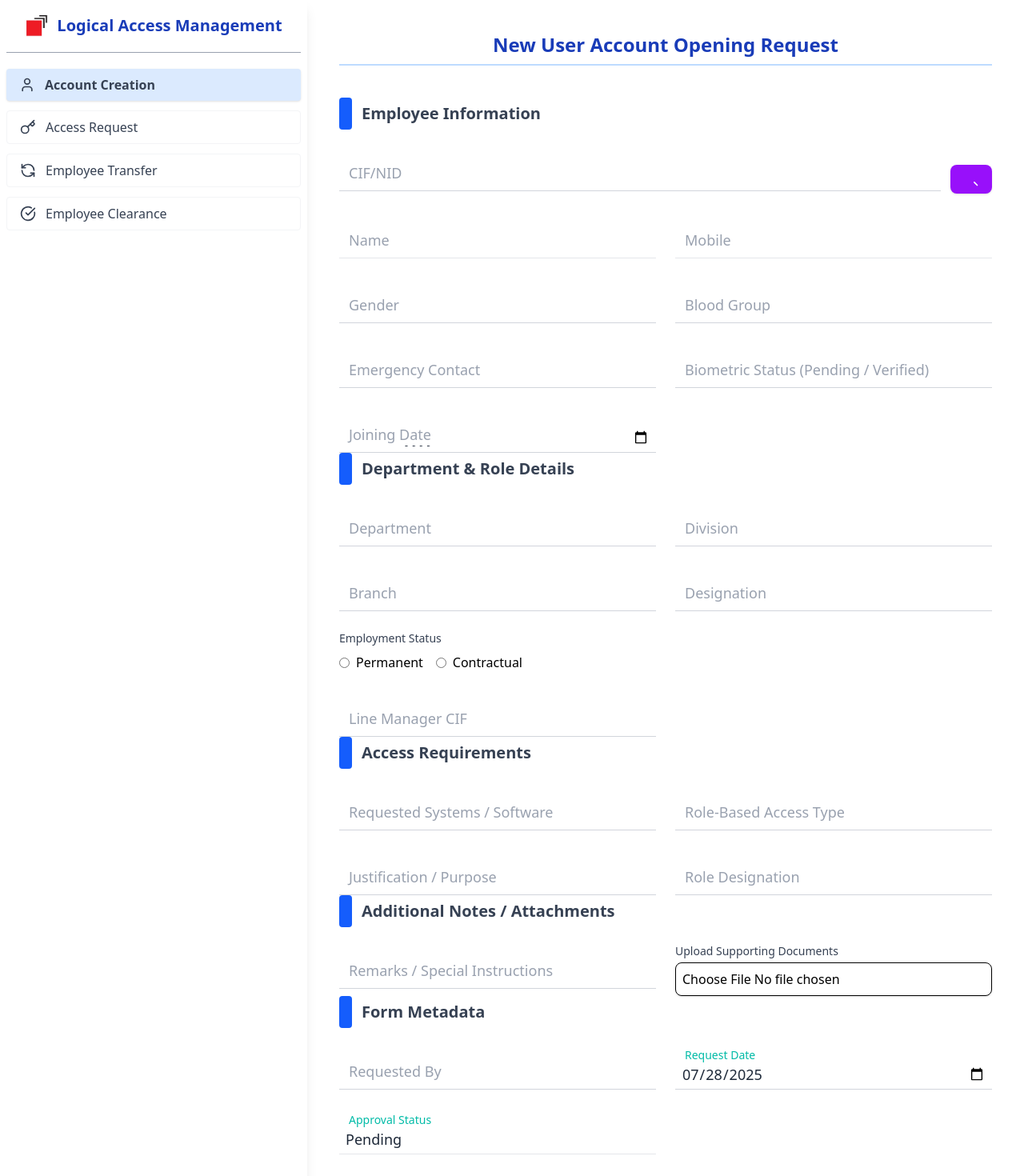
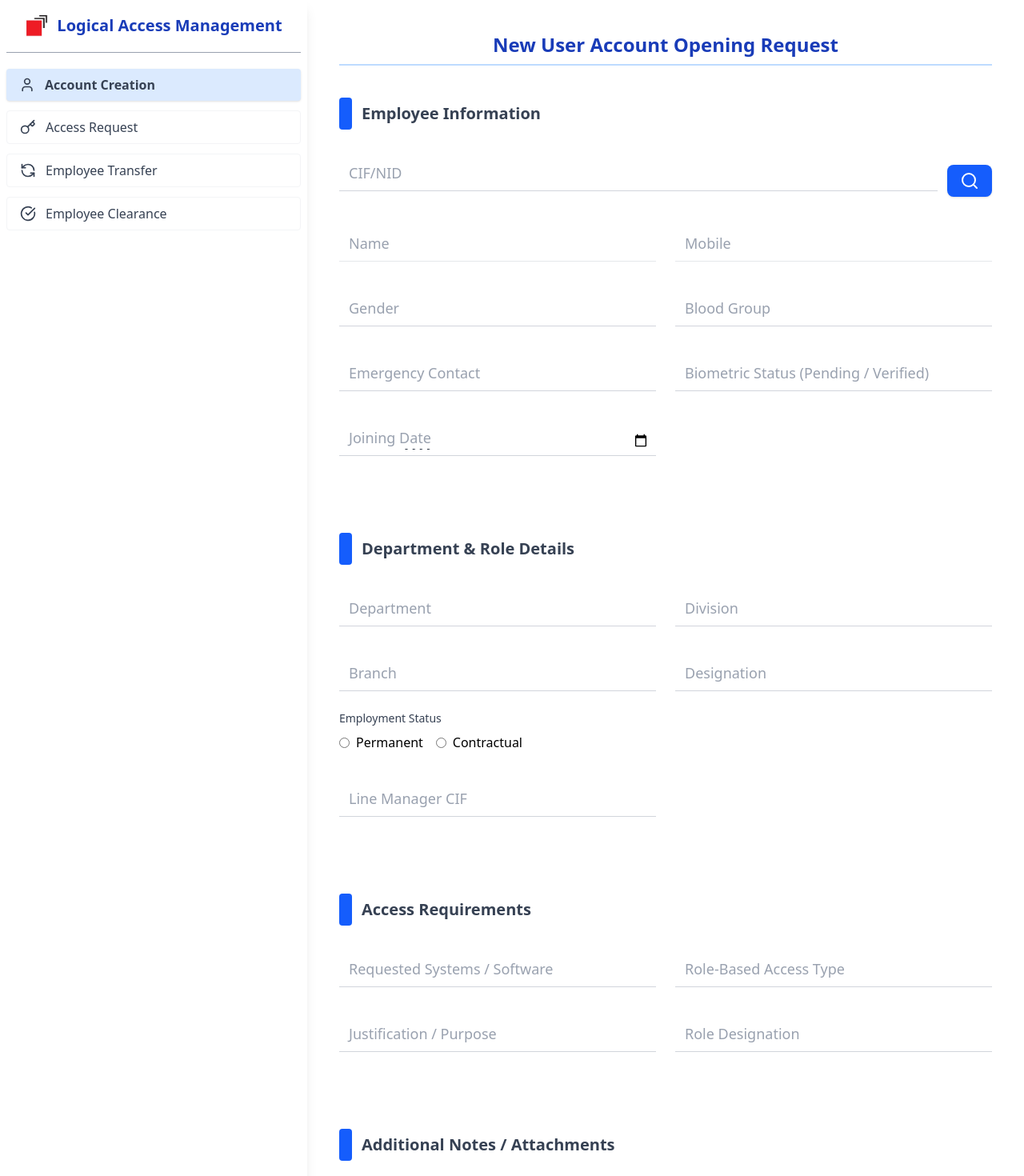
Before and after one commit to Nazmul-karim-tanvir-2nd/lamCodes, a React (Vite) app in the folder lamFrontend/: page / in a window 1280 px wide. Shown: the top 1470 px of the page at 80% size. Built offline with nearby package versions, Linux system fonts and the light colour scheme.

Commit message:
ui changed

```diff
--- a/lamFrontend/src/pages/userAccount/UserAccountForm.jsx
+++ b/lamFrontend/src/pages/userAccount/UserAccountForm.jsx
@@ -4,6 +4,7 @@ import { useEffect } from 'react';
 import dummyUsers from '../../data/dummyUser';
 import FloatingInput from '../../components/FloatingInput';
 import { SectionTitle } from '../../components/SectionTitle';
+import { Search } from 'lucide-react';
 
 const UserAccountForm = () => {
     const { formData, updateField } = useUserFormStore();
@@ -50,7 +51,7 @@ const UserAccountForm = () => {
 
             {/* Employee Information */}
             <SectionTitle>Employee Information</SectionTitle>
-            <div className="grid grid-cols-1 md:grid-cols-2 gap-6">
+            <div className="grid grid-cols-1 md:grid-cols-2 gap-6 mb-24">
                 <div className="md:col-span-2 flex flex-col sm:flex-row items-stretch gap-3">
                     <div className="flex-1">
                         <FloatingInput
@@ -63,12 +64,10 @@ const UserAccountForm = () => {
                     <button
                         type="button"
                         onClick={handleCIFSearch}
-                        className="mt-2 sm:mt-6 inline-flex justify-center items-center px-4 py-2 bg-purple-600 text-white rounded-lg shadow hover:bg-purple-700 transition-all"
+                        className="mt-2 sm:mt-6 inline-flex justify-center items-center px-4 py-2 bg-blue-600 text-white rounded-lg shadow hover:bg-blue-700 transition-all"
                         aria-label="Search CIF"
                     >
-                        <svg xmlns="http://www.w3.org/2000/svg" className="h-5 w-5" fill="none" viewBox="0 0 24 24" stroke="currentColor">
-                            <path strokeLinecap="round" strokeLinejoin="round" strokeWidth={2} d="M21 21l-4.35-4.35m0 0A7.5 7.5 0 1116.65 16.65z" />
-                        </svg>
+                        <Search />
                     </button>
                 </div>
 
@@ -89,7 +88,7 @@ const UserAccountForm = () => {
 
             {/* Department & Role Details */}
             <SectionTitle>Department & Role Details</SectionTitle>
-            <div className="grid grid-cols-1 md:grid-cols-2 gap-6">
+            <div className="grid grid-cols-1 md:grid-cols-2 gap-6 mb-24">
                 <FloatingInput label="Department" name="department" value={formData.department} onChange={handleChange} />
                 <FloatingInput label="Division" name="division" value={formData.division} onChange={handleChange} />
                 <FloatingInput label="Branch" name="branch" value={formData.branch} onChange={handleChange} />
@@ -132,7 +131,7 @@ const UserAccountForm = () => {
 
             {/* Access Requirements */}
             <SectionTitle>Access Requirements</SectionTitle>
-            <div className="grid grid-cols-1 md:grid-cols-2 gap-6">
+            <div className="grid grid-cols-1 md:grid-cols-2 gap-6 mb-24">
                 <FloatingInput label="Requested Systems / Software" name="requestedSystems" value={formData.requestedSystems} onChange={handleChange} />
                 <FloatingInput label="Role-Based Access Type" name="accessType" value={formData.accessType} onChange={handleChange} />
                 <FloatingInput label="Justification / Purpose" name="justification" value={formData.justification} onChange={handleChange} />
@@ -141,7 +140,7 @@ const UserAccountForm = () => {
 
             {/* Additional Notes */}
             <SectionTitle>Additional Notes / Attachments</SectionTitle>
-            <div className="grid grid-cols-1 md:grid-cols-2 gap-6">
+            <div className="grid grid-cols-1 md:grid-cols-2 gap-6 mb-24">
                 <FloatingInput label="Remarks / Special Instructions" name="remarks" value={formData.remarks} onChange={handleChange} />
                 <div className="flex flex-col">
                     <label className="text-sm font-medium text-gray-700 mb-1">Upload Supporting Documents</label>
@@ -156,7 +155,7 @@ const UserAccountForm = () => {
 
             {/* Metadata */}
             <SectionTitle>Form Metadata</SectionTitle>
-            <div className="grid grid-cols-1 md:grid-cols-2 gap-6">
+            <div className="grid grid-cols-1 md:grid-cols-2 gap-6 mb-24">
                 <FloatingInput label="Requested By" name="requestedBy" value={formData.requestedBy} onChange={handleChange} />
                 <FloatingInput label="Request Date" name="requestDate" type="date" value={formData.requestDate} onChange={handleChange} />
                 <FloatingInput label="Approval Status" name="approvalStatus" value={formData.approvalStatus} onChange={handleChange} disabled />
```
